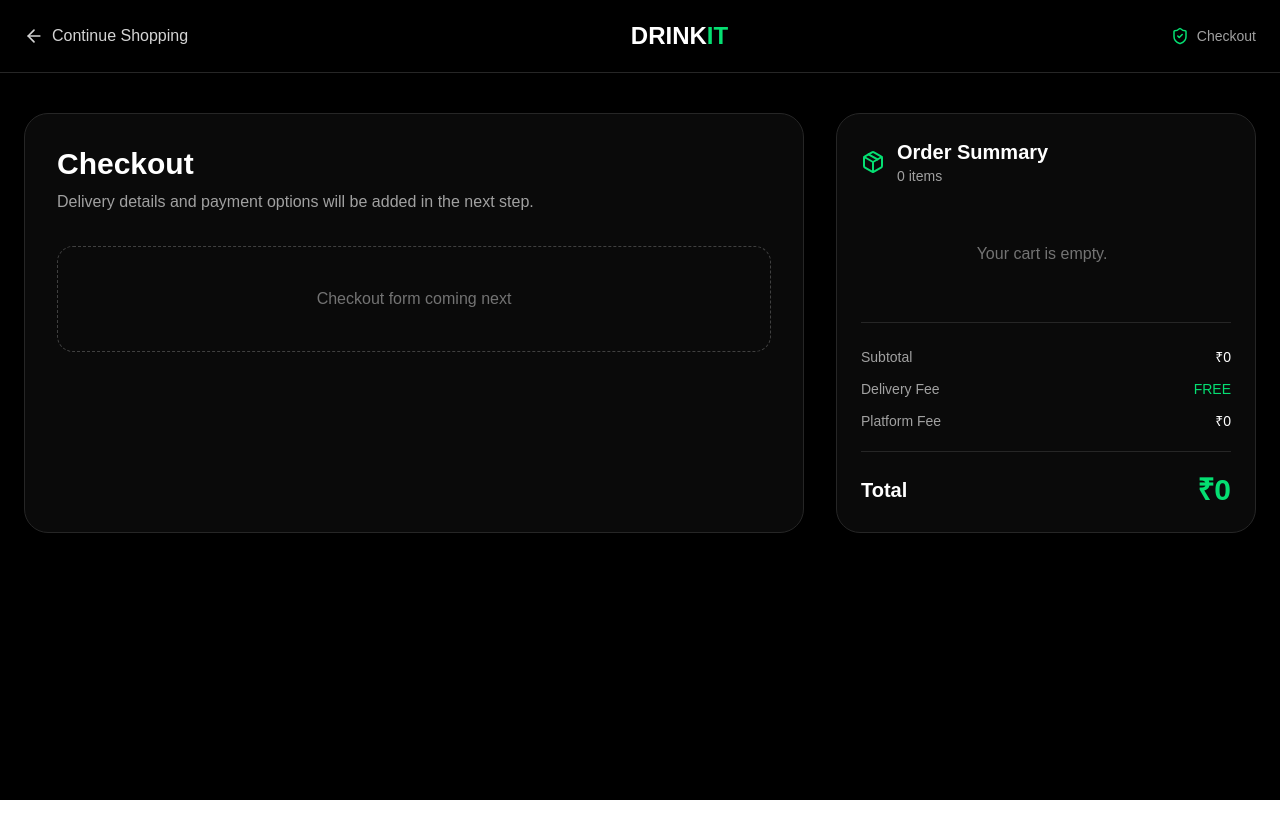
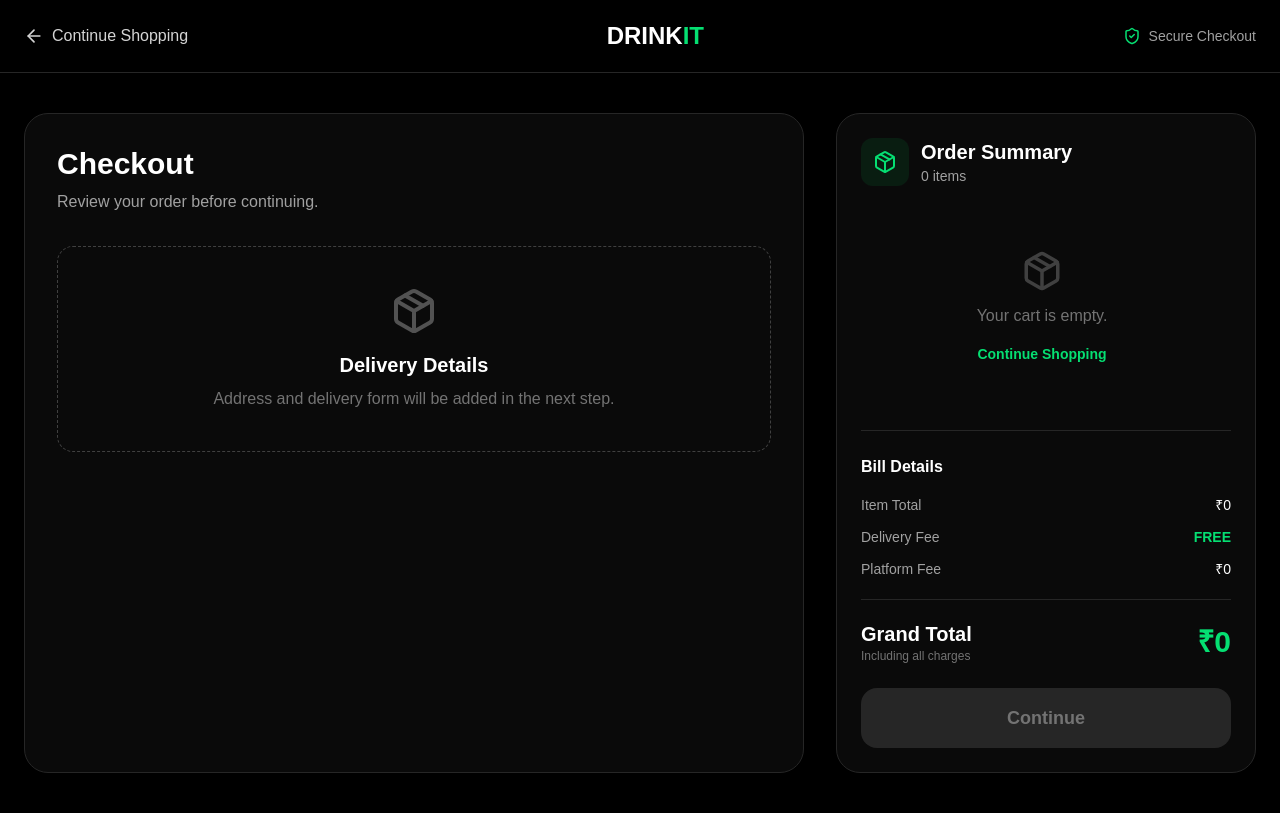
Before and after one commit to Devmistry7/DRINKIT, a Next.js app: page /checkout in a window 1280 px wide. Built offline with nearby package versions, Linux system fonts and the light colour scheme.

Commit message:
checkout total sorted

```diff
--- a/src/app/checkout/page.tsx
+++ b/src/app/checkout/page.tsx
@@ -5,6 +5,7 @@
   ArrowLeft,
   Package,
   ShieldCheck,
+  Truck,
 } from "lucide-react";
 
 import { useCart } from "@/context/CartContext";
@@ -12,18 +13,11 @@
 export default function CheckoutPage() {
   const router = useRouter();
 
-  const { cart } = useCart();
-
-  const totalItems = cart.reduce(
-    (total, item) => total + item.quantity,
-    0
-  );
-
-  const subtotal = cart.reduce(
-    (total, item) =>
-      total + item.price * item.quantity,
-    0
-  );
+  const {
+    cart,
+    subtotal,
+    totalItems,
+  } = useCart();
 
   const deliveryFee =
     subtotal >= 2000 || subtotal === 0
@@ -38,7 +32,7 @@
 
   return (
     <main className="min-h-screen bg-black text-white">
-      {/* Header */}
+      {/* HEADER */}
       <header className="sticky top-0 z-30 border-b border-neutral-800 bg-black/90 backdrop-blur-md">
         <div className="mx-auto flex max-w-7xl items-center justify-between px-6 py-5">
           <button
@@ -63,33 +57,48 @@
               className="text-green-400"
             />
 
-            Checkout
+            Secure Checkout
           </div>
         </div>
       </header>
 
+      {/* PAGE CONTENT */}
       <div className="mx-auto grid max-w-7xl gap-8 px-6 py-10 lg:grid-cols-[1fr_420px]">
-        {/* Left Side */}
+        {/* LEFT SIDE */}
         <section className="rounded-3xl border border-neutral-800 bg-neutral-950 p-8">
           <h2 className="text-3xl font-bold">
             Checkout
           </h2>
 
           <p className="mt-2 text-neutral-400">
-            Delivery details and payment options
-            will be added in the next step.
+            Review your order before continuing.
           </p>
 
-          <div className="mt-8 rounded-2xl border border-dashed border-neutral-700 p-10 text-center text-neutral-500">
-            Checkout form coming next
+          <div className="mt-8 rounded-2xl border border-dashed border-neutral-700 p-10 text-center">
+            <Package
+              size={48}
+              className="mx-auto text-neutral-600"
+            />
+
+            <h3 className="mt-4 text-xl font-semibold">
+              Delivery Details
+            </h3>
+
+            <p className="mt-2 text-neutral-500">
+              Address and delivery form will be
+              added in the next step.
+            </p>
           </div>
         </section>
 
-        {/* Order Summary */}
+        {/* ORDER SUMMARY */}
         <aside>
           <div className="sticky top-28 rounded-3xl border border-neutral-800 bg-neutral-950 p-6">
+            {/* Summary Header */}
             <div className="mb-6 flex items-center gap-3">
+              <div className="rounded-xl bg-green-500/10 p-3">
                 <Package className="text-green-400" />
+              </div>
 
               <div>
                 <h2 className="text-xl font-bold">
@@ -103,17 +112,36 @@
               </div>
             </div>
 
-            <div className="cart-scrollbar max-h-72 space-y-4 overflow-y-auto pr-2">
+            {/* PRODUCTS */}
+            <div className="cart-scrollbar max-h-80 space-y-4 overflow-y-auto pr-2">
               {cart.length === 0 ? (
-                <p className="py-8 text-center text-neutral-500">
+                <div className="py-10 text-center">
+                  <Package
+                    size={42}
+                    className="mx-auto text-neutral-700"
+                  />
+
+                  <p className="mt-3 text-neutral-500">
                     Your cart is empty.
                   </p>
+
+                  <button
+                    type="button"
+                    onClick={() =>
+                      router.push("/")
+                    }
+                    className="mt-4 text-sm font-semibold text-green-400 transition hover:text-green-300"
+                  >
+                    Continue Shopping
+                  </button>
+                </div>
               ) : (
                 cart.map((item) => (
                   <div
                     key={`${item.id}-${item.size}`}
-                    className="flex gap-3"
+                    className="rounded-xl border border-neutral-800 bg-neutral-900 p-3"
                   >
+                    <div className="flex gap-3">
                       <img
                         src={item.image}
                         alt={item.name}
@@ -125,28 +153,47 @@
                           {item.name}
                         </p>
 
-                      <p className="text-sm text-neutral-400">
-                        {item.size} ×{" "}
-                        {item.quantity}
+                        <p className="mt-1 text-sm text-neutral-400">
+                          {item.size}
+                        </p>
+
+                        <p className="mt-1 text-xs text-neutral-500">
+                          Qty: {item.quantity}
                         </p>
                       </div>
 
+                      <div className="text-right">
                         <p className="font-bold">
                           ₹
                           {item.price *
                             item.quantity}
                         </p>
+
+                        {item.quantity > 1 && (
+                          <p className="mt-1 text-xs text-neutral-500">
+                            ₹{item.price} each
+                          </p>
+                        )}
+                      </div>
+                    </div>
                   </div>
                 ))
               )}
             </div>
 
+            {/* BILL DIVIDER */}
             <div className="my-6 border-t border-neutral-800" />
+
+            {/* BILL DETAILS */}
+            <div>
+              <h3 className="mb-4 font-semibold">
+                Bill Details
+              </h3>
 
               <div className="space-y-3 text-sm">
                 <div className="flex justify-between">
                   <span className="text-neutral-400">
-                  Subtotal
+                    Item Total
                   </span>
 
                   <span>
@@ -162,7 +209,7 @@
                   <span
                     className={
                       deliveryFee === 0
-                      ? "text-green-400"
+                        ? "font-semibold text-green-400"
                         : ""
                     }
                   >
@@ -182,18 +229,62 @@
                   </span>
                 </div>
               </div>
+            </div>
 
+            {/* FREE DELIVERY MESSAGE */}
+            {subtotal > 0 &&
+              subtotal < 2000 && (
+                <div className="mt-5 rounded-xl border border-green-500/20 bg-green-500/5 p-3">
+                  <p className="text-sm text-green-400">
+                    Add ₹{2000 - subtotal} more
+                    for free delivery.
+                  </p>
+                </div>
+              )}
+
+            {subtotal >= 2000 && (
+              <div className="mt-5 rounded-xl border border-green-500/20 bg-green-500/5 p-3">
+                <div className="flex items-center gap-2">
+                  <Truck
+                    size={17}
+                    className="text-green-400"
+                  />
+
+                  <p className="text-sm font-semibold text-green-400">
+                    You've unlocked free delivery!
+                  </p>
+                </div>
+              </div>
+            )}
+
+            {/* TOTAL DIVIDER */}
             <div className="my-5 border-t border-neutral-800" />
 
+            {/* GRAND TOTAL */}
             <div className="flex items-center justify-between">
-              <span className="text-xl font-bold">
-                Total
-              </span>
+              <div>
+                <p className="text-xl font-bold">
+                  Grand Total
+                </p>
+
+                <p className="text-xs text-neutral-500">
+                  Including all charges
+                </p>
+              </div>
 
               <span className="text-3xl font-black text-green-400">
                 ₹{grandTotal}
               </span>
             </div>
+
+            {/* NEXT BUTTON */}
+            <button
+              type="button"
+              disabled={cart.length === 0}
+              className="mt-6 w-full rounded-2xl bg-green-500 py-4 text-lg font-bold text-black transition hover:bg-green-600 disabled:cursor-not-allowed disabled:bg-neutral-800 disabled:text-neutral-500"
+            >
+              Continue
+            </button>
           </div>
         </aside>
       </div>
--- a/src/components/CartDrawer.tsx
+++ b/src/components/CartDrawer.tsx
@@ -1,6 +1,7 @@
 "use client";
 
 import { useEffect } from "react";
+import { useRouter } from "next/navigation";
 import {
   Minus,
   Plus,
@@ -19,6 +20,8 @@
   open,
   onClose,
 }: Props) {
+  const router = useRouter();
+
   const {
     cart,
     subtotal,
@@ -27,35 +30,51 @@
     removeFromCart,
   } = useCart();
 
-  // Prevent the background page from scrolling
+  // Prevent background scrolling
   useEffect(() => {
     if (!open) return;
 
-    const previousOverflow = document.body.style.overflow;
+    const previousOverflow =
+      document.body.style.overflow;
 
     document.body.style.overflow = "hidden";
 
     return () => {
-      document.body.style.overflow = previousOverflow;
+      document.body.style.overflow =
+        previousOverflow;
     };
   }, [open]);
 
-  // Close the cart when Escape is pressed
+  // Close cart with Escape key
   useEffect(() => {
-    const handleEscape = (event: KeyboardEvent) => {
+    const handleEscape = (
+      event: KeyboardEvent
+    ) => {
       if (event.key === "Escape") {
         onClose();
       }
     };
 
     if (open) {
-      window.addEventListener("keydown", handleEscape);
+      window.addEventListener(
+        "keydown",
+        handleEscape
+      );
     }
 
     return () => {
-      window.removeEventListener("keydown", handleEscape);
+      window.removeEventListener(
+        "keydown",
+        handleEscape
+      );
     };
   }, [open, onClose]);
+
+  // Go to checkout
+  const handleCheckout = () => {
+    onClose();
+    router.push("/checkout");
+  };
 
   return (
     <>
@@ -72,7 +91,9 @@
       {/* Cart drawer */}
       <aside
         className={`fixed right-0 top-0 z-50 grid h-dvh w-full max-w-[420px] grid-rows-[auto_minmax(0,1fr)_auto] border-l border-neutral-800 bg-neutral-950 text-white shadow-2xl transition-transform duration-300 ${
-          open ? "translate-x-0" : "translate-x-full"
+          open
+            ? "translate-x-0"
+            : "translate-x-full"
         }`}
       >
         {/* Header */}
@@ -105,10 +126,12 @@
           </button>
         </header>
 
-        {/* Only this area scrolls */}
+        {/* Scrollable cart content */}
         <main
           className="cart-scrollbar min-h-0 overflow-y-auto overscroll-contain p-5"
-          onWheel={(event) => event.stopPropagation()}
+          onWheel={(event) =>
+            event.stopPropagation()
+          }
         >
           {cart.length === 0 ? (
             <div className="flex min-h-full flex-col items-center justify-center text-center">
@@ -122,7 +145,8 @@
               </h3>
 
               <p className="mt-2 text-neutral-400">
-                Add some products to begin your order.
+                Add some products to begin
+                your order.
               </p>
             </div>
           ) : (
@@ -207,7 +231,9 @@
                       </p>
 
                       <p className="font-bold">
-                        ₹{item.price * item.quantity}
+                        ₹
+                        {item.price *
+                          item.quantity}
                       </p>
                     </div>
                   </div>
@@ -217,7 +243,7 @@
           )}
         </main>
 
-        {/* Fixed footer */}
+        {/* Footer */}
         <footer className="border-t border-neutral-800 bg-neutral-950 p-5">
           <div className="mb-4 flex items-center justify-between">
             <span className="text-neutral-400">
@@ -231,6 +257,7 @@
 
           <button
             type="button"
+            onClick={handleCheckout}
             disabled={cart.length === 0}
             className="w-full rounded-xl bg-green-500 py-4 font-bold text-black transition hover:bg-green-600 disabled:cursor-not-allowed disabled:bg-neutral-700 disabled:text-neutral-400"
           >
```
Lines whose indentation alone changed are shown as unchanged.
